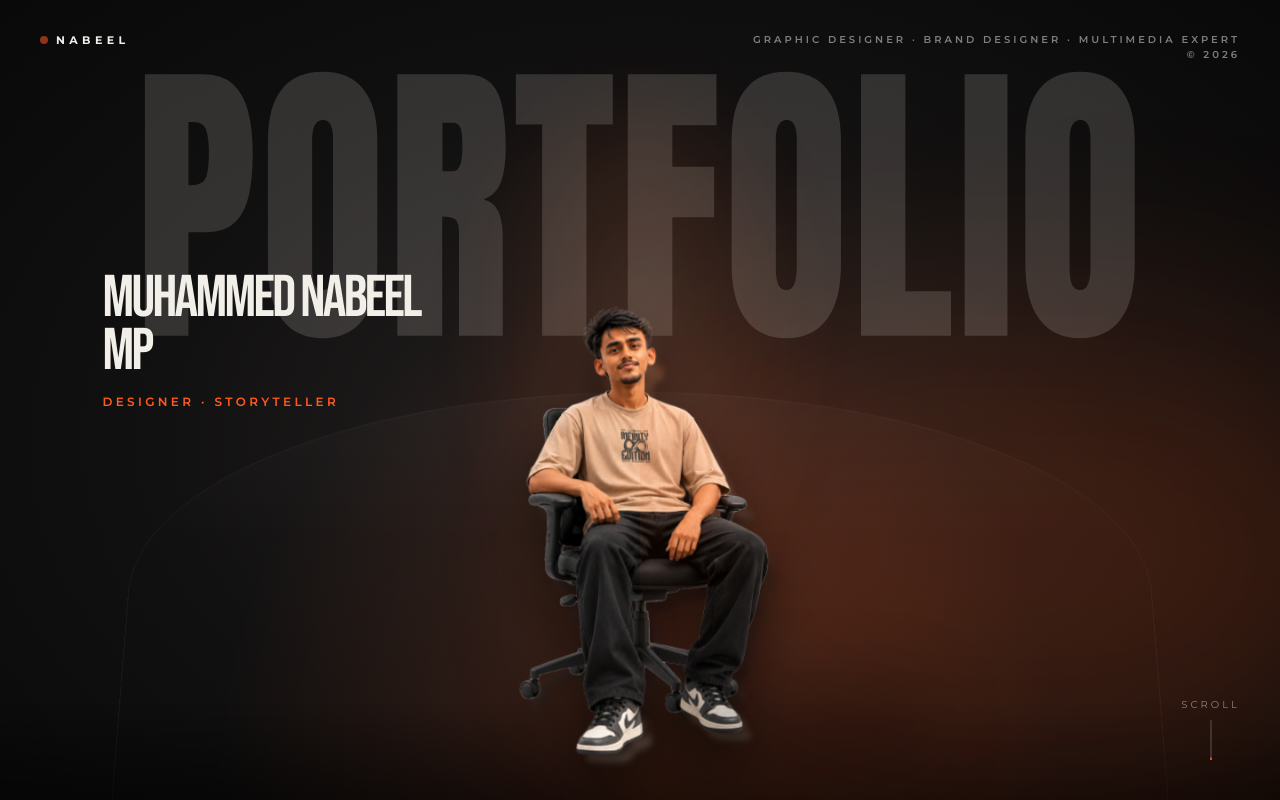
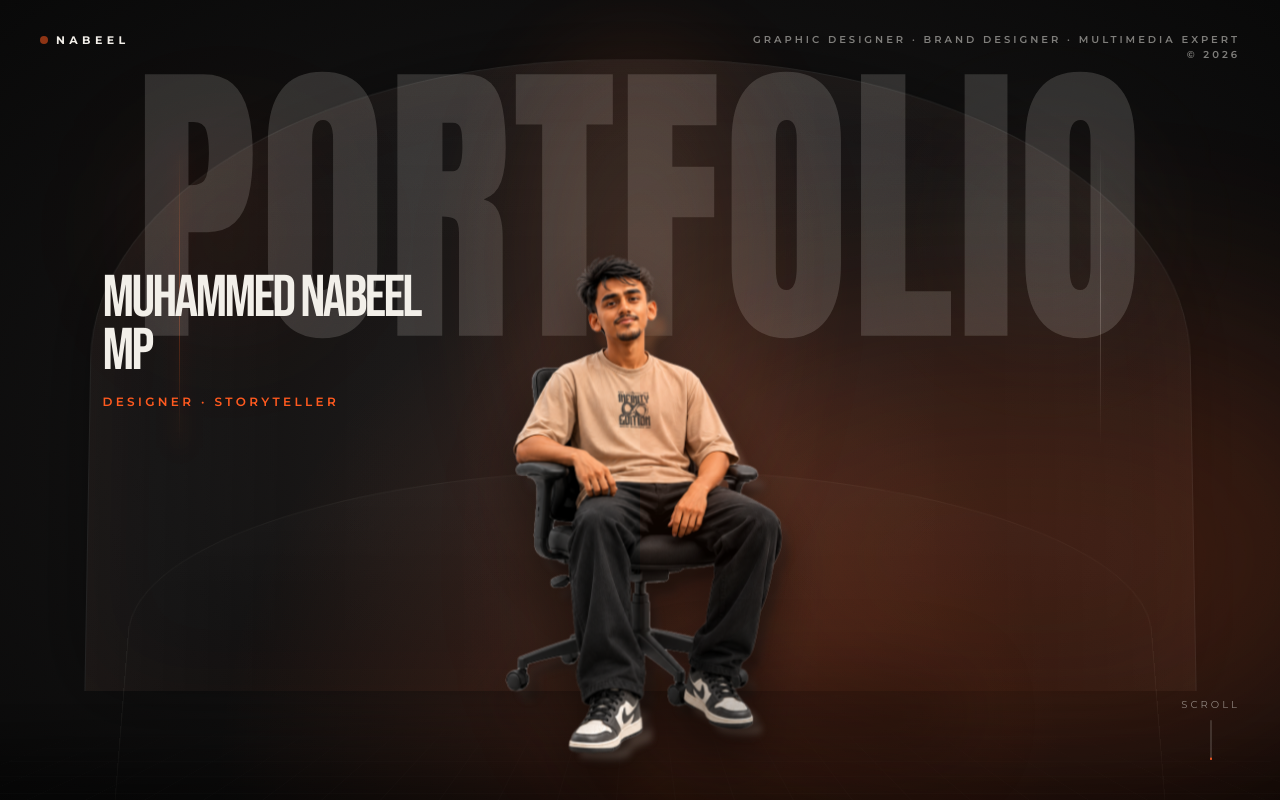
Before and after one commit to NabeelMp/nabeel-mp, a React (Vite) app: page / in a window 1280 px wide. Shown: the top 800 px of the page. Built offline with nearby package versions, Linux system fonts and the light colour scheme.

Commit message:
Enlarge hero portrait and add studio depth

```diff
--- a/src/components/Hero.tsx
+++ b/src/components/Hero.tsx
@@ -20,7 +20,13 @@ export default function Hero() {
 
   return (
     <section id="home" ref={ref} className="grain relative h-[100svh] min-h-[560px] overflow-hidden bg-ink [background:radial-gradient(ellipse_at_50%_100%,rgba(255,90,31,.16),transparent_47%),radial-gradient(ellipse_at_50%_55%,#24201f_0%,#111010_53%,#080808_100%)]">
-      <div className="pointer-events-none absolute inset-x-[10%] bottom-0 h-[52%] rounded-[50%_50%_0_0] border-x border-t border-bone/[0.04] bg-[linear-gradient(180deg,rgba(255,255,255,.025),transparent_38%)] [transform:perspective(900px)_rotateX(8deg)]" />
+      <div className="pointer-events-none absolute inset-x-[7%] top-[7%] bottom-[14%] rounded-[48%_48%_0_0] border-x border-t border-bone/[0.055] bg-[linear-gradient(90deg,rgba(255,255,255,.035),transparent_18%,rgba(255,255,255,.012)_50%,transparent_82%,rgba(255,255,255,.03)),linear-gradient(180deg,rgba(255,255,255,.035),transparent_34%)] shadow-[inset_0_0_100px_rgba(255,90,31,.035),0_0_80px_rgba(0,0,0,.45)] [transform:perspective(1100px)_rotateX(2deg)]" />
+      <div className="pointer-events-none absolute left-[14%] top-[18%] h-[38%] w-px bg-gradient-to-b from-transparent via-ember/35 to-transparent shadow-[0_0_20px_rgba(255,90,31,.55)]" />
+      <div className="pointer-events-none absolute right-[14%] top-[18%] h-[38%] w-px bg-gradient-to-b from-transparent via-bone/25 to-transparent shadow-[0_0_20px_rgba(255,255,255,.2)]" />
+      <div className="pointer-events-none absolute left-[12%] top-[19%] h-28 w-24 rounded-full bg-ember/10 blur-3xl sm:h-40 sm:w-36" />
+      <div className="pointer-events-none absolute right-[12%] top-[18%] h-32 w-28 rounded-full bg-orange-100/[0.07] blur-3xl sm:h-44 sm:w-40" />
+      <div className="pointer-events-none absolute inset-x-[-12%] bottom-[-3%] h-[31%] opacity-25 [background-image:linear-gradient(rgba(255,255,255,.12)_1px,transparent_1px),linear-gradient(90deg,rgba(255,255,255,.12)_1px,transparent_1px)] [background-size:64px_38px] [mask-image:linear-gradient(to_top,black,transparent_95%)] [transform:perspective(420px)_rotateX(54deg)] [transform-origin:bottom]" />
+      <div className="pointer-events-none absolute inset-x-[10%] bottom-0 h-[42%] rounded-[50%_50%_0_0] border-x border-t border-bone/[0.045] bg-[linear-gradient(180deg,rgba(255,255,255,.018),transparent_38%)] [transform:perspective(900px)_rotateX(8deg)]" />
       <div className="pointer-events-none absolute inset-x-0 bottom-0 h-24 bg-gradient-to-t from-black/50 to-transparent" />
       <motion.div
         className="pointer-events-none absolute left-1/2 top-[42%] h-[55vmin] w-[95vmin] -translate-x-1/2 -translate-y-1/2 rounded-full bg-ember/25 blur-[120px]"
@@ -73,7 +79,7 @@ export default function Hero() {
 
       {stage === 'character' && (
         <div className="absolute inset-x-0 bottom-3 z-10 flex justify-center sm:bottom-5">
-          <div className="relative aspect-[2/3] h-[min(76svh,900px)] sm:h-[min(90svh,900px)] max-w-[98vw]">
+          <div className="relative aspect-[2/3] h-[min(94svh,1000px)] sm:h-[min(100svh,1100px)] max-w-[105vw]">
             <SeatedPortrait entrance />
           </div>
         </div>
```
